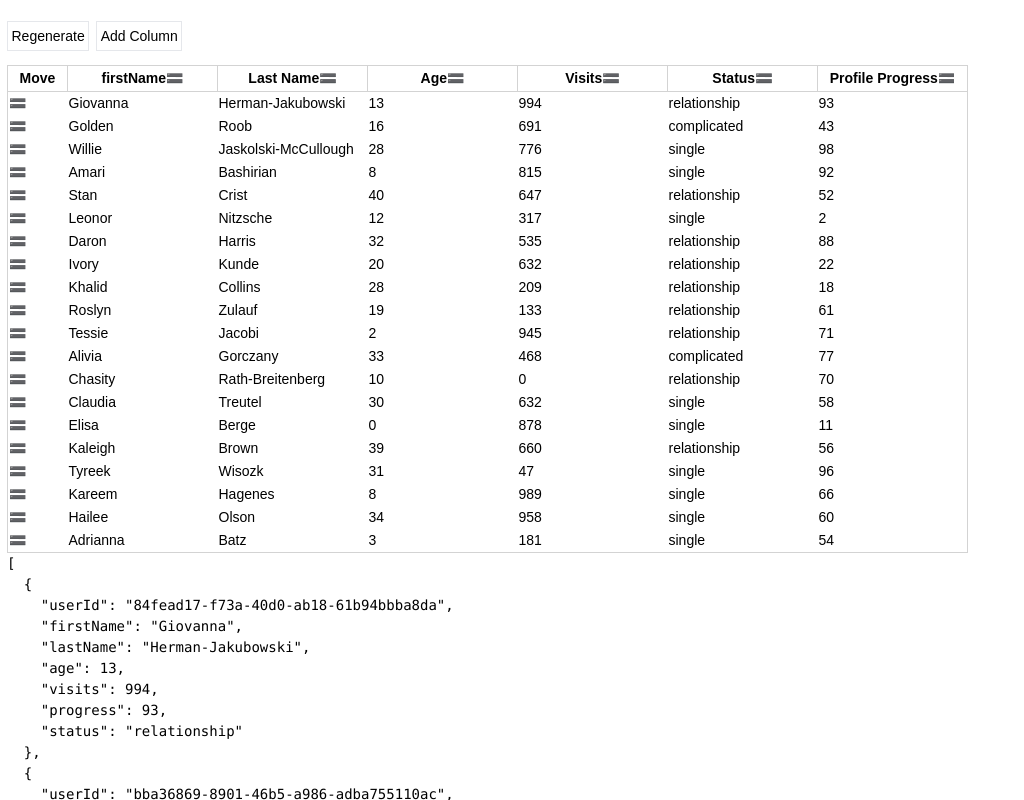
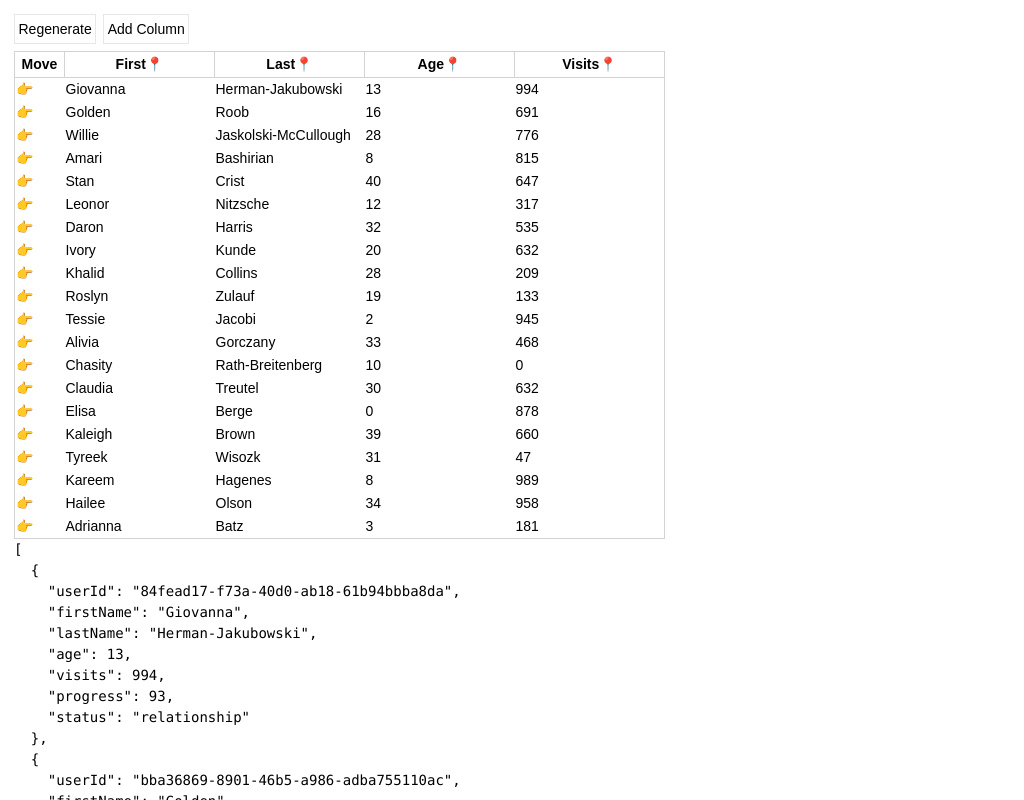
Before and after one commit to eeperfume/tanstack-table-demo, a React (Vite) app: page / in a window 1280 px wide. Shown: the top 800 px of the page, without its empty margins (0-1024 px from the left). Built offline with nearby package versions, Linux system fonts and the light colour scheme.

Commit message:
동적 Column 추가 Column DnD, Row DnD 기능 구현

```diff
--- a/src/components/BasicTable.tsx
+++ b/src/components/BasicTable.tsx
@@ -1,28 +1,23 @@
 import React, { type CSSProperties } from "react";
-
 import {
-  type CellContext,
   type ColumnDef,
   flexRender,
   getCoreRowModel,
+  useReactTable,
+  type Row,
   type Header,
-  type Row,
-  useReactTable,
 } from "@tanstack/react-table";
-import { makeData, type Person } from "./fixtures/makeData";
-
-// needed for table body level scope DnD setup
 import {
   closestCenter,
   DndContext,
   type DragEndEvent,
   KeyboardSensor,
-  type Modifier,
   MouseSensor,
   TouchSensor,
-  type UniqueIdentifier,
   useSensor,
   useSensors,
+  type UniqueIdentifier,
+  type Modifier,
 } from "@dnd-kit/core";
 import {
   restrictToHorizontalAxis,
@@ -31,242 +26,196 @@ import {
 import {
   arrayMove,
   horizontalListSortingStrategy,
+  verticalListSortingStrategy,
   SortableContext,
-  verticalListSortingStrategy,
 } from "@dnd-kit/sortable";
-
-// needed for row & cell level scope DnD setup
 import { useSortable } from "@dnd-kit/sortable";
 import { CSS } from "@dnd-kit/utilities";
+import { makeData, type Person } from "./fixtures/makeData";
 
-// 열 드래그용
+// 📌 Column 드래그 헤더
 const DraggableTableHeader = ({
   header,
 }: {
   header: Header<Person, unknown>;
 }) => {
   const id = `col-${header.column.id}`;
-  const { attributes, isDragging, listeners, setNodeRef, transform } =
+  const { attributes, listeners, setNodeRef, transform, isDragging } =
     useSortable({ id });
 
   const style: CSSProperties = {
+    transform: CSS.Translate.toString(transform),
+    transition: "width transform 0.2s ease-in-out",
     opacity: isDragging ? 0.33 : 1,
+    width: header.column.getSize(),
     position: "relative",
-    transform: CSS.Translate.toString(transform), // translate instead of transform to avoid squishing
-    transition: "width transform 0.2s ease-in-out",
-    whiteSpace: "nowrap",
-    width: header.column.getSize(),
-    zIndex: isDragging ? 1 : 0,
   };
 
   return (
-    <th colSpan={header.colSpan} ref={setNodeRef} style={style}>
+    <th ref={setNodeRef} style={style} colSpan={header.colSpan}>
       {header.isPlaceholder
         ? null
         : flexRender(header.column.columnDef.header, header.getContext())}
       <button {...attributes} {...listeners}>
-        🟰
+        📍
       </button>
     </th>
   );
 };
 
-// Cell Component
-const RowDragHandleCell = ({ rowId }: { rowId: string }) => {
-  const { attributes, listeners } = useSortable({
-    id: rowId,
-  });
-  return (
-    // Alternatively, you could set these attributes on the rows themselves
-    <button {...attributes} {...listeners}>
-      🟰
-    </button>
-  );
-};
-
-// 행 드래그용
+// 📌 Row 드래그 row
 const DraggableRow = ({ row }: { row: Row<Person> }) => {
-  const id = `row-${row.original.userId}`;
-  const { transform, transition, setNodeRef, isDragging } = useSortable({ id });
+  const id = `row-${row.original.userId}`; // prefix 유지!
+  const {
+    attributes,
+    listeners,
+    setNodeRef,
+    transform,
+    transition,
+    isDragging,
+  } = useSortable({ id });
 
   const style: CSSProperties = {
-    transform: CSS.Transform.toString(transform), //let dnd-kit do its thing
-    transition: transition,
+    transform: CSS.Transform.toString(transform),
+    transition,
     opacity: isDragging ? 0.33 : 1,
     zIndex: isDragging ? 1 : 0,
     position: "relative",
   };
+
   return (
-    // connect row ref to dnd-kit, apply important styles
     <tr ref={setNodeRef} style={style}>
-      {row.getVisibleCells().map((cell) => (
+      {row.getVisibleCells().map((cell) => {
+        const isHandle = cell.column.id === "drag-handle";
+        return (
           <td key={cell.id} style={{ width: cell.column.getSize() }}>
-          {flexRender(cell.column.columnDef.cell, cell.getContext())}
+            {isHandle ? (
+              <button {...attributes} {...listeners}>
+                👉
+              </button>
+            ) : (
+              flexRender(cell.column.columnDef.cell, cell.getContext())
+            )}
           </td>
-      ))}
+        );
+      })}
     </tr>
   );
 };
 
-// Table Component
+// 📌 전체 Table 컴포넌트
 export const BasicTable = () => {
+  const [data, setData] = React.useState(() => makeData(20));
+  const [dynamicColumns, setDynamicColumns] = React.useState<
+    ColumnDef<Person>[]
+  >([
+    { accessorKey: "firstName", id: "firstName", header: "First" },
+    { accessorKey: "lastName", id: "lastName", header: "Last" },
+    { accessorKey: "age", id: "age", header: "Age" },
+    { accessorKey: "visits", id: "visits", header: "Visits" },
+  ]);
+
   const dragHandleColumn: ColumnDef<Person> = {
     id: "drag-handle",
     header: "Move",
-    cell: ({ row }) => (
-      <RowDragHandleCell rowId={`row-${row.original.userId}`} />
-    ),
-    size: 60,
+    cell: () => null,
+    size: 50,
   };
-  const [dynamicColumns, setDynamicColumns] = React.useState<
-    ColumnDef<Person>[]
-  >([
-    // Create a dedicated drag handle column. Alternatively, you could just set up dnd events on the rows themselves.
-    {
-      accessorKey: "firstName",
-      id: "firstName",
-      cell: (info) => info.getValue(),
-    },
-    {
-      accessorFn: (row) => row.lastName,
-      accessorKey: "lastName",
-      id: "lastName",
-      cell: (info) => info.getValue(),
-      header: () => <span>Last Name</span>,
-    },
-    {
-      accessorKey: "age",
-      id: "age",
-      header: () => "Age",
-    },
-    {
-      accessorKey: "visits",
-      id: "visits",
-      header: () => <span>Visits</span>,
-    },
-    {
-      accessorKey: "status",
-      id: "status",
-      header: "Status",
-    },
-    {
-      accessorKey: "progress",
-      id: "progress",
-      header: "Profile Progress",
-    },
-  ]);
-  const columns = React.useMemo<ColumnDef<Person>[]>(
+
+  const columns = React.useMemo(
     () => [dragHandleColumn, ...dynamicColumns],
     [dynamicColumns]
   );
-  const [data, setData] = React.useState(() => makeData(20));
 
-  const dataIds = React.useMemo<UniqueIdentifier[]>(
-    () => data?.map(({ userId }) => `row-${userId}`),
-    [data]
+  const table = useReactTable({
+    data,
+    columns,
+    getCoreRowModel: getCoreRowModel(),
+    getRowId: (row) => row.userId,
+  });
+
+  const handleDragEnd = (event: DragEndEvent) => {
+    const { active, over } = event;
+    if (!over || active.id === over.id) return;
+
+    const isRow = `${active.id}`.startsWith("row-");
+    const isCol = `${active.id}`.startsWith("col-");
+
+    if (isRow) {
+      const rows = table.getRowModel().rows;
+      const oldIdx = rows.findIndex(
+        (r) => `row-${r.original.userId}` === active.id
       );
+      const newIdx = rows.findIndex(
+        (r) => `row-${r.original.userId}` === over.id
+      );
+      if (oldIdx !== -1 && newIdx !== -1) {
+        const newData = arrayMove(
+          rows.map((r) => r.original),
+          oldIdx,
+          newIdx
+        );
+        setData(newData);
+      }
+    }
+
+    if (isCol) {
+      const oldIdx = dynamicColumns.findIndex(
+        (col) => `col-${col.id}` === active.id
+      );
+      const newIdx = dynamicColumns.findIndex(
+        (col) => `col-${col.id}` === over.id
+      );
+      if (oldIdx !== -1 && newIdx !== -1) {
+        setDynamicColumns((prev) => arrayMove(prev, oldIdx, newIdx));
+      }
+    }
+  };
+
+  const sensors = useSensors(
+    useSensor(MouseSensor),
+    useSensor(TouchSensor),
+    useSensor(KeyboardSensor)
+  );
+
+  const [activeId, setActiveId] = React.useState<UniqueIdentifier | null>(null);
+  const getModifiersForDragId = (id: string): Modifier[] => {
+    if (id.startsWith("row-")) return [restrictToVerticalAxis];
+    if (id.startsWith("col-")) return [restrictToHorizontalAxis];
+    return [];
+  };
+
+  const rowIds = table
+    .getRowModel()
+    .rows.map((r) => `row-${r.original.userId}`);
+  const colIds = dynamicColumns.map((c) => `col-${c.id}`);
 
   const rerender = () => setData(() => makeData(20));
 
-  // 동적으로 컬럼 추가
   const addDynamicColumn = () => {
-    const newColumnKey = crypto.randomUUID();
+    const newColumnKey = `dynamic-col-${dynamicColumns.length - 1}`;
     const newColumn = {
       accessorKey: newColumnKey,
       id: newColumnKey,
       header: `동적 컬럼 ${dynamicColumns.length - 1}`,
       cell: (info: any) => `값: ${info.getValue() || "-"}`,
     };
-
-    // dynamicColumns 상태 업데이트로 useMemo로 값을 기억하고 있는 columns을 다시 계산하도록 한다.
     setDynamicColumns((prevColumns) => [...prevColumns, newColumn]);
   };
 
-  const table = useReactTable({
-    data,
-    columns,
-    getCoreRowModel: getCoreRowModel(),
-    getRowId: (row) => row.userId, //required because row indexes will change
-    debugTable: true,
-    debugHeaders: true,
-    debugColumns: true,
-  });
-
-  // reorder rows after drag & drop
-  function handleDragEnd(event: DragEndEvent) {
-    const { active, over } = event;
-
-    if (!over) return;
-
-    const isRow = active.id.toString().startsWith("row-");
-    const isCol = active.id.toString().startsWith("col-");
-
-    if (isRow) {
-      // const oldIndex = dataIds.indexOf(active.id);
-      // const newIndex = dataIds.indexOf(over.id);
-      const rowItems = table.getRowModel().rows;
-      const oldIndex = rowItems.findIndex(
-        (row) => `row-${row.original.userId}` === active.id
-      );
-      const newIndex = rowItems.findIndex(
-        (row) => `row-${row.original.userId}` === over.id
-      );
-      if (oldIndex !== -1 && newIndex !== -1) {
-        const newData = arrayMove(
-          rowItems.map((r) => r.original),
-          oldIndex,
-          newIndex
-        );
-        setData(newData);
-      }
-    }
-
-    if (isCol) {
-      const oldIndex = dynamicColumns.findIndex(
-        (col) => `col-${col.id}` === active.id
-      );
-      const newIndex = dynamicColumns.findIndex(
-        (col) => `col-${col.id}` === over.id
-      );
-      setDynamicColumns((prev) => arrayMove(prev, oldIndex, newIndex));
-    }
-  }
-
-  const sensors = useSensors(
-    useSensor(MouseSensor, {}),
-    useSensor(TouchSensor, {}),
-    useSensor(KeyboardSensor, {})
-  );
-
-  // 행은 수직, 열은 수평으로만 DnD를 할 수 있도록
-  const getModifiersForDragId = (id: string): Modifier[] => {
-    if (id.startsWith("row-")) return [restrictToVerticalAxis];
-    if (id.startsWith("col-")) return [restrictToHorizontalAxis];
-    return [];
-  };
-
-  const [activeId, setActiveId] = React.useState<UniqueIdentifier | null>(null);
-
-  const rowIdsKey = table
-    .getRowModel()
-    .rows.map((r) => r.id)
-    .join("-");
-
   return (
-    // NOTE: This provider creates div elements, so don't nest inside of <table> elements
     <DndContext
       collisionDetection={closestCenter}
-      onDragStart={(event) => setActiveId(event.active.id)}
-      onDragEnd={(event) => {
+      sensors={sensors}
+      onDragStart={(e) => setActiveId(e.active.id)}
+      onDragEnd={(e) => {
         setActiveId(null);
-        handleDragEnd(event);
+        handleDragEnd(e);
       }}
-      modifiers={activeId ? getModifiersForDragId(String(activeId)) : []}
-      sensors={sensors}
+      modifiers={activeId ? getModifiersForDragId(`${activeId}`) : []}
     >
-      <div className="p-2">
-        <div className="h-4" />
-        <div className="flex flex-wrap gap-2">
+      <div className="p-4">
+        <div className="flex flex-wrap gap-2 mb-2">
           <button onClick={rerender} className="border p-1">
             Regenerate
           </button>
@@ -274,21 +223,16 @@ export const BasicTable = () => {
             Add Column
           </button>
         </div>
-        <div className="h-4" />
         <table>
           <thead>
             <SortableContext
-              key={dynamicColumns.map((c) => c.id).join("-")}
-              items={dynamicColumns
-                .filter((col) => col.id !== "drag-handle")
-                .map((col) => `col-${col.id}`)}
+              items={colIds}
               strategy={horizontalListSortingStrategy}
             >
-              {table.getHeaderGroups().map((headerGroup) => (
-                <tr key={headerGroup.id}>
-                  {headerGroup.headers.map((header) => {
-                    if (header.column.id === "drag-handle") {
-                      return (
+              {table.getHeaderGroups().map((hg) => (
+                <tr key={hg.id}>
+                  {hg.headers.map((header) =>
+                    header.column.id === "drag-handle" ? (
                       <th
                         key={header.id}
                         style={{ width: header.column.getSize() }}
@@ -298,28 +242,21 @@ export const BasicTable = () => {
                           header.getContext()
                         )}
                       </th>
-                      );
-                    } else {
-                      return (
+                    ) : (
                       <DraggableTableHeader key={header.id} header={header} />
-                      );
-                    }
-                  })}
+                    )
+                  )}
                 </tr>
               ))}
             </SortableContext>
           </thead>
           <tbody>
             <SortableContext
-              key={rowIdsKey}
-              // items={data.map((row) => `row-${row.userId}`)}
-              items={table
-                .getRowModel()
-                .rows.map((row) => `row-${row.original.userId}`)}
+              items={rowIds}
               strategy={verticalListSortingStrategy}
             >
               {table.getRowModel().rows.map((row) => (
-                <DraggableRow key={`row-${row.original.userId}`} row={row} />
+                <DraggableRow key={row.id} row={row} />
               ))}
             </SortableContext>
           </tbody>
```
Lines whose indentation alone changed are shown as unchanged.
